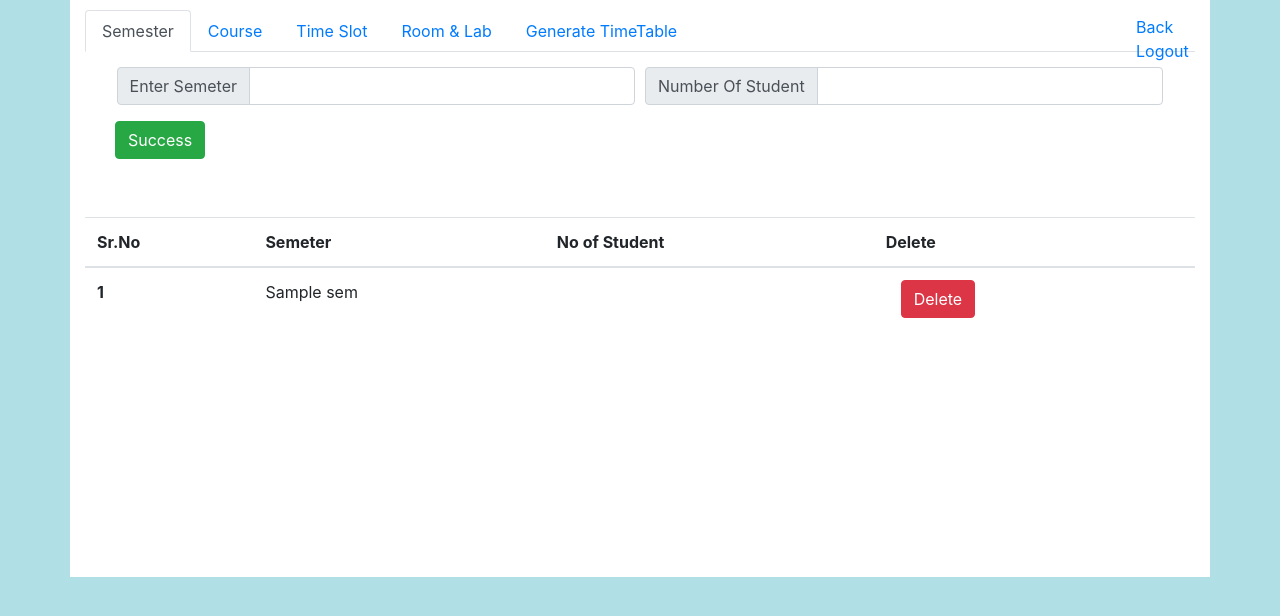
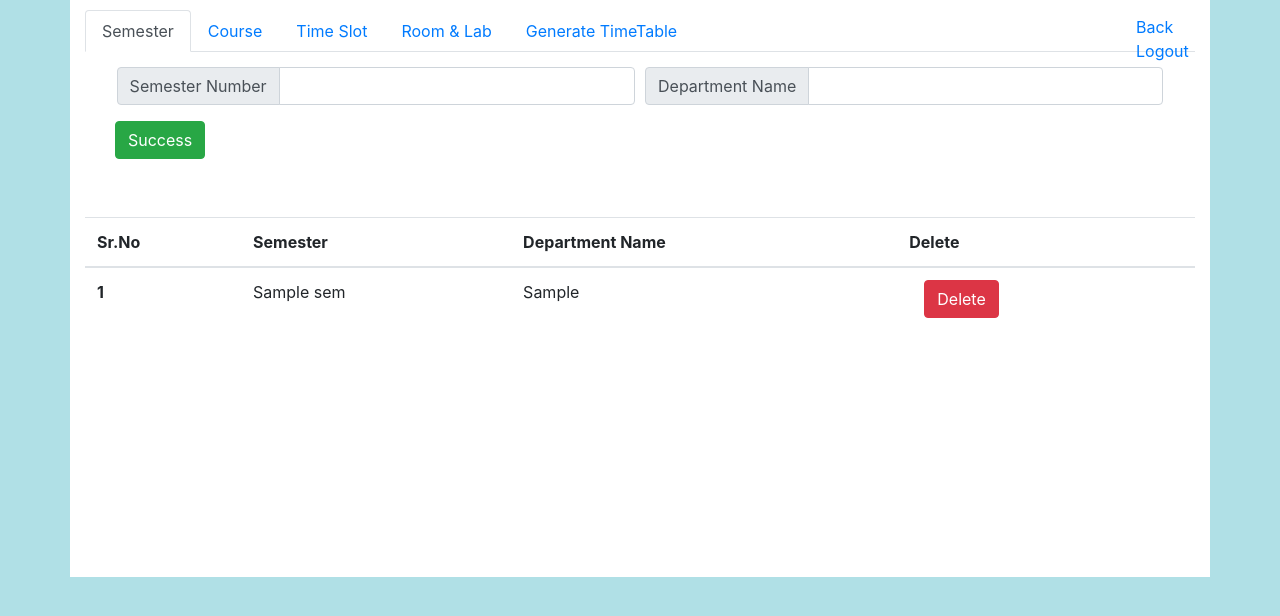
Before and after one commit to jcjunaidchaudhary/Study-Pallet, a Django app: page /timetable/ in a window 1280 px wide. Shown: the part 80-696 px from the top of the page. Run offline with Django 4.2, Linux system fonts and the light colour scheme; tables that the repository leaves empty hold one stand-in row (values such as "Sample post"); some libraries are stand-ins or nearby versions.

Commit message:
views modified

```diff
--- a/timetable/models.py
+++ b/timetable/models.py
@@ -4,6 +4,7 @@ from django.db import models
 class Sem(models.Model):
     id = models.AutoField(primary_key=True)
     name = models.CharField(max_length=255)
+    department=models.CharField(max_length=255)
 
 class Course(models.Model):
     id = models.AutoField(primary_key=True)
@@ -15,12 +16,6 @@ class Course(models.Model):
     uid= models.CharField(max_length=255)
     faculty= models.CharField(max_length=255)
 
-# class Faculty(models.Model):
-#     id = models.AutoField(primary_key=True)
-#     uid= models.CharField(max_length=255,unique=True)
-#     name= models.CharField(max_length=255)
-#     teaching_hour=models.IntegerField()
-#     subject_code=models.ForeignKey(Course,on_delete=models.CASCADE)
 
 class Room(models.Model):
     id = models.AutoField(primary_key=True)
--- a/timetable/templates/index.html
+++ b/timetable/templates/index.html
@@ -100,7 +100,7 @@
                         <div class="box">
                             <div class="input-group mb-3">
                                 <div class="input-group-prepend">
-                                    <span class="input-group-text" id="inputGroup-sizing-default">Enter Semeter</span>
+                                    <span class="input-group-text" id="inputGroup-sizing-default">Semester Number</span>
                                 </div>
                                 <input type="text" name="name" class="form-control" aria-label="Default"
                                     aria-describedby="inputGroup-sizing-default">
@@ -108,11 +108,10 @@
 
                             <div class="input-group mb-3">
                                 <div class="input-group-prepend">
-                                    <span class="input-group-text" id="inputGroup-sizing-default">Number Of
-                                        Student</span>
+                                    <span class="input-group-text" id="inputGroup-sizing-default">Department Name</span>
                                 </div>
                                 <input type="text" class="form-control" aria-label="Default"
-                                    aria-describedby="inputGroup-sizing-default" name="students">
+                                    aria-describedby="inputGroup-sizing-default" name="department">
                             </div>
                         </div>
 
@@ -127,8 +126,8 @@
                         <thead>
                             <tr>
                                 <th scope="col">Sr.No</th>
-                                <th scope="col">Semeter</th>
-                                <th scope="col">No of Student</th>
+                                <th scope="col">Semester</th>
+                                <th scope="col">Department Name</th>
                                 <th scope="col">Delete</th>
                             </tr>
                         </thead>
@@ -138,7 +137,7 @@
                             <tr>
                                 <th scope="row">{{idx}}</th>
                                 <td>{{element.name}}</td>
-                                <td>{{element.students}}</td>
+                                <td>{{element.department}}</td>
                                 <td><button type="button" class="btn btn-danger">Delete</button></td>
                             </tr>
                             {% endfor %}
@@ -195,7 +194,7 @@
 
                             <div class="input-group mb-3">
                                 <div class="input-group-prepend">
-                                    <span class="input-group-text" id="inputGroup-sizing-default">Semeter</span>
+                                    <span class="input-group-text" id="inputGroup-sizing-default">Semester</span>
                                 </div>
                                 <input type="text" name="sem" class="form-control" aria-label="Default"
                                     aria-describedby="inputGroup-sizing-default">
@@ -396,9 +395,9 @@
                 <br>
                 <br>
                 <div class="box_contain">
-                    <h1>TimeTable</h1>
 
                     {% for timetable in timetables %}
+                    <h2>TimeTable</h2>
                     <table class="table">
                         <thead>
                             <tr>
@@ -414,25 +413,24 @@
                         <tbody>
                             {% for i in timetable %}
                             <tr>
-                                <th scope="row">{{time}}</th>
+                                <th scope="row">{{i.time}}</th>
                                 <td>{{i.M}}</td>
                                 <td>{{i.T}}</td>
                                 <td>{{i.W}}</td>
                                 <td>{{i.T}}</td>
                                 <td>{{i.F}}</td>
-                                {% comment %} <td>{{element}}</td>
-                                <td>{{element}}</td>
-                                <td>{{element[2]}}</td>
-                                <td>{{element[3]}}</td>
-                                <td>{{element[4]}}</td> {% endcomment %}
                             </tr>
                             {% endfor %}
-
-
                         </tbody>
+                        <br>
+                        <button type="button" class="btn btn-primary" style="margin-bottom:8px">Word</button>
+                        <button type="button" class="btn btn-danger" style="margin-bottom:8px">Pdf</button>
                     </table>
 
                     {% endfor %}
+
+
+                    <br>
 
                 </div>
             </div>
--- a/timetable/views.py
+++ b/timetable/views.py
@@ -4,6 +4,7 @@ import random
 import numpy as np
 
 from timetable.models import Course, Room, Sem, Time
+from timetable.service import am_pm, convert_days
 
 # Create your views here.
 
@@ -38,7 +39,8 @@ def timetable(request):
 
     if request.method == 'POST':
         timetables = []
-        sem_id = request.POST.get('sem')
+        sem=request.POST.get('sem','')
+        sem=Sem.objects.get(name=sem)
         k=request.POST.get('number')
 
         print(k)
@@ -46,10 +48,9 @@ def timetable(request):
         d = 0
         p = 0
         # subnum = int(input("Enter number of subjects: "))
-        subnum=Course.objects.filter(sem_id=sem_id)
+        subnum=Course.objects.filter(sem_id=sem.id)
 
         print(subnum)
-        # return HttpResponse("success")
 
         lab=[]
         for sub in subnum:
@@ -72,24 +73,6 @@ def timetable(request):
         for i in range(3):
             lst.append(lab[0])
 
-        print("lst---------",lab)
-        # # lab2=[]
-        # for i in range(3):
-        #     if i ==0:
-        #         lab[0]=lab[0].replace("g","A")
-        #         # lab[0][-4]="C"
-        #         print(lab)
-        #         # lst.append(lab[0])
-        #     if i ==1:
-        #         lab[0][3]="B"
-        #         lab[0][-4]="A"
-        #         # lst.append(lab[0])
-        #     if i ==2:
-        #         lab[0][3]="C"
-        #         lab[0][-4]="B"
-        #         # lst.append(lab[0])
-
-
         time=[]
         # number_of_slots=int(input("Enter number of slots"))
         number_of_slots=Time.objects.all()
@@ -98,9 +81,6 @@ def timetable(request):
             start=slot.start
             end=slot.end
             time.append(start+"-"+end+"  ")
-
-
-
 
         R = len(time)
         C = 5
@@ -151,23 +131,8 @@ def timetable(request):
                     print(matrix2[i][j], end="  ")
                 print()
 
-        print(timetables)
-        def convert_days(timetables):
-            timetables_days = []
-            for i in timetables:
-                timetable=[]
-                for j in i:
-                    days={}
-                    days.update({'M': j[0],"T": j[1],'W': j[2],"Th": j[3],"F": j[4]})
-                    timetable.append(days)
-                timetables_days.append(timetable)
 
-            return timetables_days
-
-        timetables_days=convert_days(timetables)
-        print(timetables_days)
-
-        print(time,"123")
+        timetables_days=convert_days(timetables,time)
 
         return render(request, 'index.html',{'timetables':timetables_days,'time_slotS':time})
 
@@ -199,29 +164,31 @@ def course(request):
 
         uid=request.POST.get('uid','')
         faculty=request.POST.get('faculty','')
-        sem_id=request.POST.get('sem','')
-        course=Course(code=code,name=name,teaching_hour=teaching_hour,is_lab=is_lab,uid=uid,faculty=faculty,sem_id=sem_id)
+        sem=request.POST.get('sem','')
+        sem=Sem.objects.get(name=sem)
+        course=Course(code=code,name=name,teaching_hour=teaching_hour,is_lab=is_lab,uid=uid,faculty=faculty,sem_id=sem.id)
         course.save()
-    # print(">>>>>>>>>>>>>>>>>>>",sem_id)
 
     return redirect('home')
 
 def sem(request):
     if request.method == 'POST':
         name=request.POST.get('name','')
-        student=request.POST.get('student','')
-        sem=Sem(name=name)
+        department=request.POST.get('department','')
+        sem=Sem(name=name,department=department)
         sem.save()
 
     sem=Sem.objects.all()
-    sem_idx=zip(sem, range(1, len(sem)+1))
     return redirect('home')
 
 def time(request):
-    print("hello world")
     if request.method == 'POST':
+
         start=request.POST.get('start','')
+        start=am_pm(start)
+
         end=request.POST.get('end','')
+        end=am_pm(end)
         time=Time(start=start,end=end)
         time.save()
     return redirect('home')
```
Also changed, not shown: timetable/service.py (added, +19 -0 lines), timetable/migrations/0002_sem_department.py (added).
